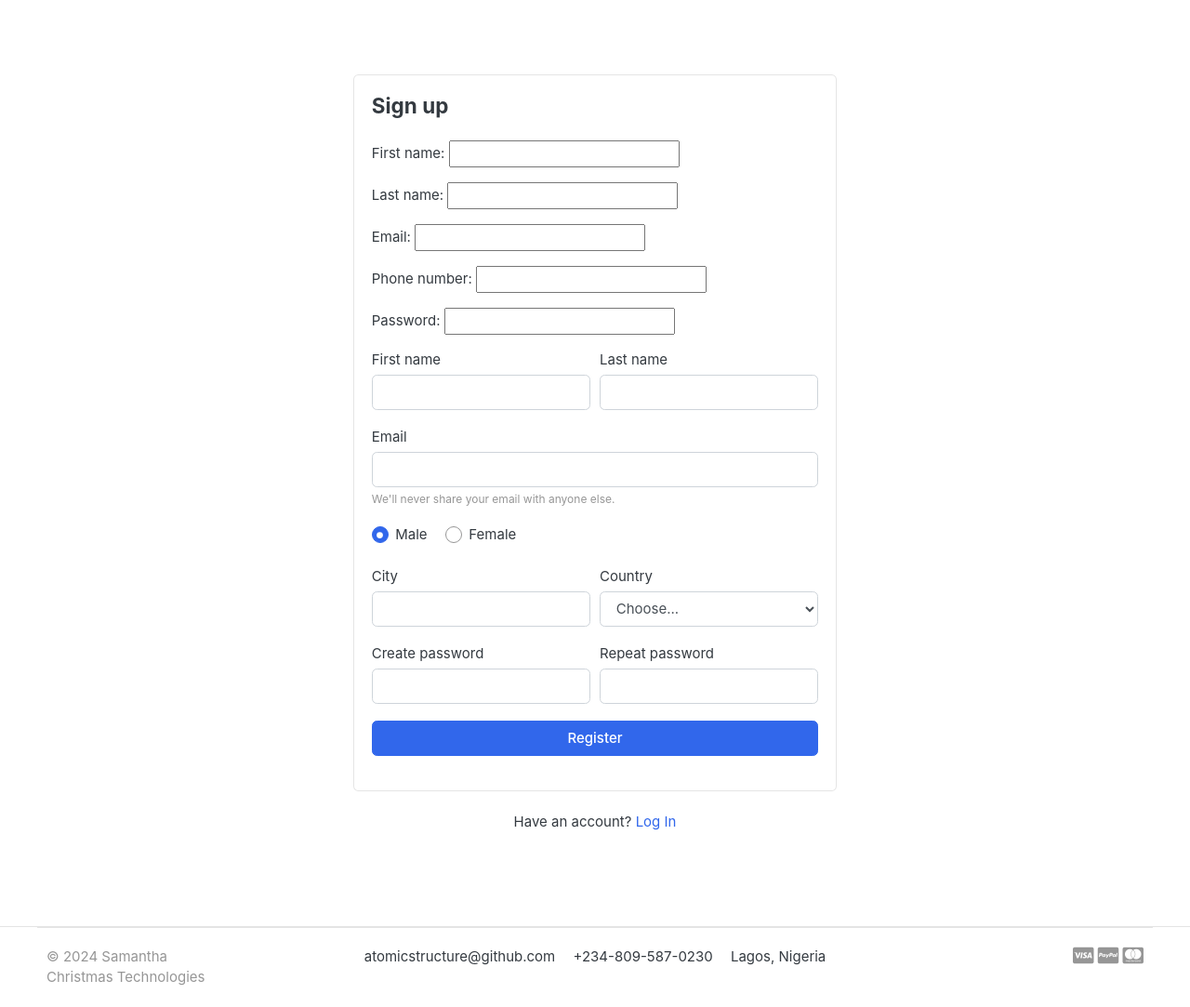
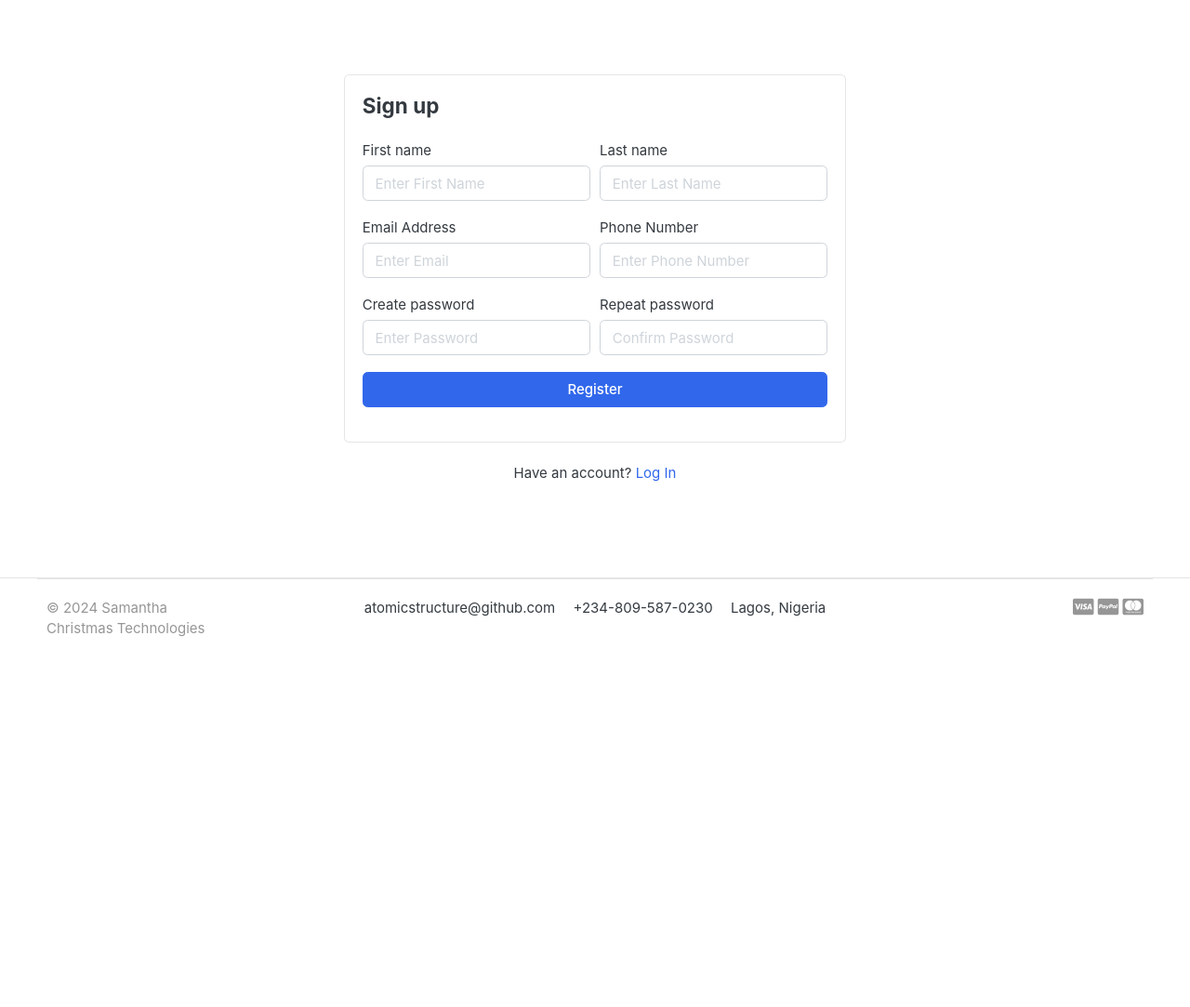
Before and after one commit to atomicstructure/ecommerce, a Django app: page /account/register/ in a window 1280 px wide. Shown: the part 118-1201 px from the top of the page at 93% size. After the commit the page ends 803 px from the top, so only its background shows below. Run offline with Django 5.2, Linux system fonts and the light colour scheme; data comes from the database, SQL or seed files in the repository; data that the repository does not hold is empty; some libraries are stand-ins or nearby versions; some web fonts are replaced.

Commit message:
Added the registration model form

```diff
--- a/account/forms.py
+++ b/account/forms.py
@@ -2,10 +2,29 @@ from django import forms
 from .models import Account
 
 
+
 class AccountForm(forms.ModelForm):
+    password = forms.CharField(widget=forms.PasswordInput(attrs={'placeholder': 'Enter Password', 'class': 'form-control'}))
+    confirm_password = forms.CharField(widget=forms.PasswordInput(attrs={'placeholder': 'Confirm Password', 'class': 'form-control'}))
+    first_name = forms.CharField(widget=forms.TextInput(attrs={'placeholder': 'Enter First Name', 'class': 'form-control'}))
+    last_name = forms.CharField(widget=forms.TextInput(attrs={'placeholder': 'Enter Last Name', 'class': 'form-control'}))
+    email = forms.EmailField(widget=forms.EmailInput(attrs={'placeholder': 'Enter Email', 'class': 'form-control'}))
+    phone_number = forms.CharField(widget=forms.TextInput(attrs={'placeholder': 'Enter Phone Number', 'class': 'form-control'}))
+
+
     class Meta:
         model = Account
-        fields = ['first_name', 'last_name', 'email', 'phone_number', 'password']
-        widgets = {
-            'password': forms.PasswordInput()
-        }
+        fields = ['first_name', 'last_name', 'email', 'phone_number', 'password', 'confirm_password',]
+
+    def __init___(self, *args, **kwargs):
+        super(AccountForm, self).__init__(*args, **kwargs)
+
+        self.fields['first_name'].widget.attrs['placeholder'] = 'Enter First Name'
+        self.fields['last_name'].widget.attrs['placeholder'] = 'Enter Last Name'
+        self.fields['email'].widget.attrs['placeholder'] = 'Enter Email'
+        self.fields['phone_number'].widget.attrs['placeholder'] = 'Enter Phone Number'
+        self.fields['password'].widget.attrs['placeholder'] = 'Enter Password'
+        self.fields['confirm_password'].widget.attrs['placeholder'] = 'Confirm Password'
+
+        for field in self.fields:
+            self.fields[field].widget.attrs['class'] = 'form-control'
--- a/account/models.py
+++ b/account/models.py
@@ -47,6 +47,7 @@ class Account(AbstractBaseUser):
     phone_number = models.CharField(max_length=100)
     username = models.CharField(max_length=100, unique=True)
     password = models.CharField(max_length=100)
+    confirm_password = models.CharField(max_length=100)
 
 
     created_at = models.DateTimeField(auto_now_add=True)
--- /dev/null
+++ b/static/css/custom.css
@@ -0,0 +1,4 @@
+.button-container {
+    max-width: 300px;
+    margin: 0 auto;
+}
--- a/templates/account/register.html
+++ b/templates/account/register.html
@@ -1,70 +1,52 @@
 {% extends 'base.html' %}
 {% load static %}
 {% block content %}
-  <!-- ========================= SECTION CONTENT ========================= -->
   <section class="section-content padding-y">
     <!-- ============================ COMPONENT REGISTER ================================= -->
-    <div class="card mx-auto" style="max-width:520px; margin-top:40px;">
+    <div class="card mx-auto" style="max-width:540px; margin-top:40px;">
       <article class="card-body">
         <header class="mb-4">
           <h4 class="card-title">Sign up</h4>
         </header>
-        <form>
+        <form action="{% url 'register' %}" method="POST">
           {% csrf_token %}
-          {{ form.as_p }}
+
           <div class="form-row">
-            <div class="col form-group">
+            <div class="col form-group col-md-6">
               <label>First name</label>
-              <input type="text" class="form-control" placeholder="" />
+              {{ form.first_name }}
             </div> <!-- form-group end.// -->
-            <div class="col form-group">
+            <div class="col form-group col-md-6">
               <label>Last name</label>
-              <input type="text" class="form-control" placeholder="" />
+              {{ form.last_name }}
             </div> <!-- form-group end.// -->
           </div> <!-- form-row end.// -->
-          <div class="form-group">
-            <label>Email</label>
-            <input type="email" class="form-control" placeholder="" />
-            <small class="form-text text-muted">We'll never share your email with anyone else.</small>
-          </div> <!-- form-group end.// -->
-          <div class="form-group">
-            <label class="custom-control custom-radio custom-control-inline">
-              <input class="custom-control-input" checked="" type="radio" name="gender" value="option1" />
-              <span class="custom-control-label">Male</span>
-            </label>
-            <label class="custom-control custom-radio custom-control-inline">
-              <input class="custom-control-input" type="radio" name="gender" value="option2" />
-              <span class="custom-control-label">Female</span>
-            </label>
-          </div> <!-- form-group end.// -->
+
           <div class="form-row">
             <div class="form-group col-md-6">
-              <label>City</label>
-              <input type="text" class="form-control" />
+              <label>Email Address</label>
+              {{ form.email }}
             </div> <!-- form-group end.// -->
             <div class="form-group col-md-6">
-              <label>Country</label>
-              <select name="country" id="inputState" class="form-control">
-                <option>Choose...</option>
-                {% for country in countries %}
-                  <option value="{{ country.code }}">{{ country.name }}</option>
-                {% endfor %}
-              </select>
+              <label>Phone Number</label>
+              {{ form.phone_number }}
             </div> <!-- form-group end.// -->
           </div> <!-- form-row.// -->
           <div class="form-row">
             <div class="form-group col-md-6">
               <label>Create password</label>
-              <input class="form-control" type="password" />
+              {{ form.password }}
             </div> <!-- form-group end.// -->
             <div class="form-group col-md-6">
               <label>Repeat password</label>
-              <input class="form-control" type="password" />
+              {{ form.confirm_password }}
             </div> <!-- form-group end.// -->
           </div>
-          <div class="form-group">
+          <div class="form-group ">
             <button type="submit" class="btn btn-primary btn-block">Register</button>
           </div> <!-- form-group// -->
+          {{ form.email.errors }}
+          {{ form.non_field_errors }}
         </form>
       </article>
       <!-- card-body.// -->
@@ -75,5 +57,4 @@
     <br /><br />
     <!-- ============================ COMPONENT REGISTER END.// ================================= -->
   </section>
-  <!-- ========================= SECTION CONTENT END// ========================= -->
 {% endblock %}
```
